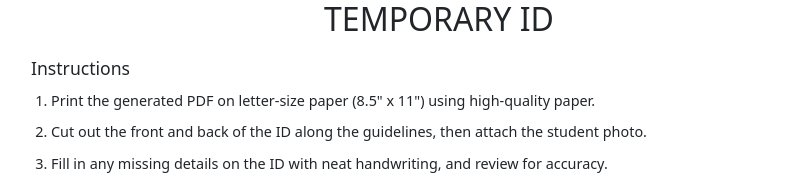
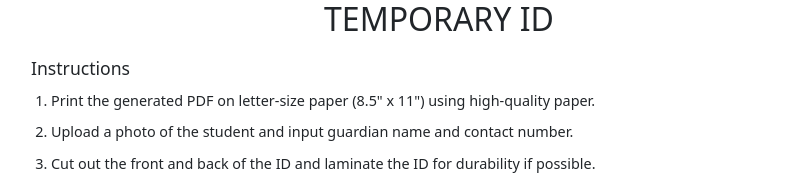
Before and after one commit to DustinKarl004/eas_client_web_app, a plain HTML site: page client_portal/temporary_id.html in a window 1280 px wide. Shown: the top 191 px of the page, without its empty margins (201-988 px from the left). Drawn offline with nearby package versions, Linux system fonts and the light colour scheme; no server answers.

Commit message:
Add files via upload

```diff
--- a/client_portal/temporary_id.html
+++ b/client_portal/temporary_id.html
@@ -259,7 +259,7 @@
 <body>
     <div class="mobile-warning">
         <h3>Desktop View Required</h3>
-        <p>Please switch to desktop view or use a desktop device to access this page. The temporary ID generator is optimized for larger screens.</p>
+        <p>Please switch to desktop view or use a desktop device to access this page. The temporary ID generator is optimized for larger screens and provides a cleaner interface with proper PDF download functionality.</p>
     </div>
 
     <div class="container" id="pdf-content">
@@ -271,8 +271,8 @@
             <h3>Instructions</h3>
             <ol>
                 <li>Print the generated PDF on letter-size paper (8.5" x 11") using high-quality paper.</li>
-                <li>Cut out the front and back of the ID along the guidelines, then attach the student photo.</li>
-                <li>Fill in any missing details on the ID with neat handwriting, and review for accuracy.</li>
+                <li>Upload a photo of the student and input guardian name and contact number.</li>
+                <li>Cut out the front and back of the ID and laminate the ID for durability if possible.</li>
             </ol>
         </div>
 
```
